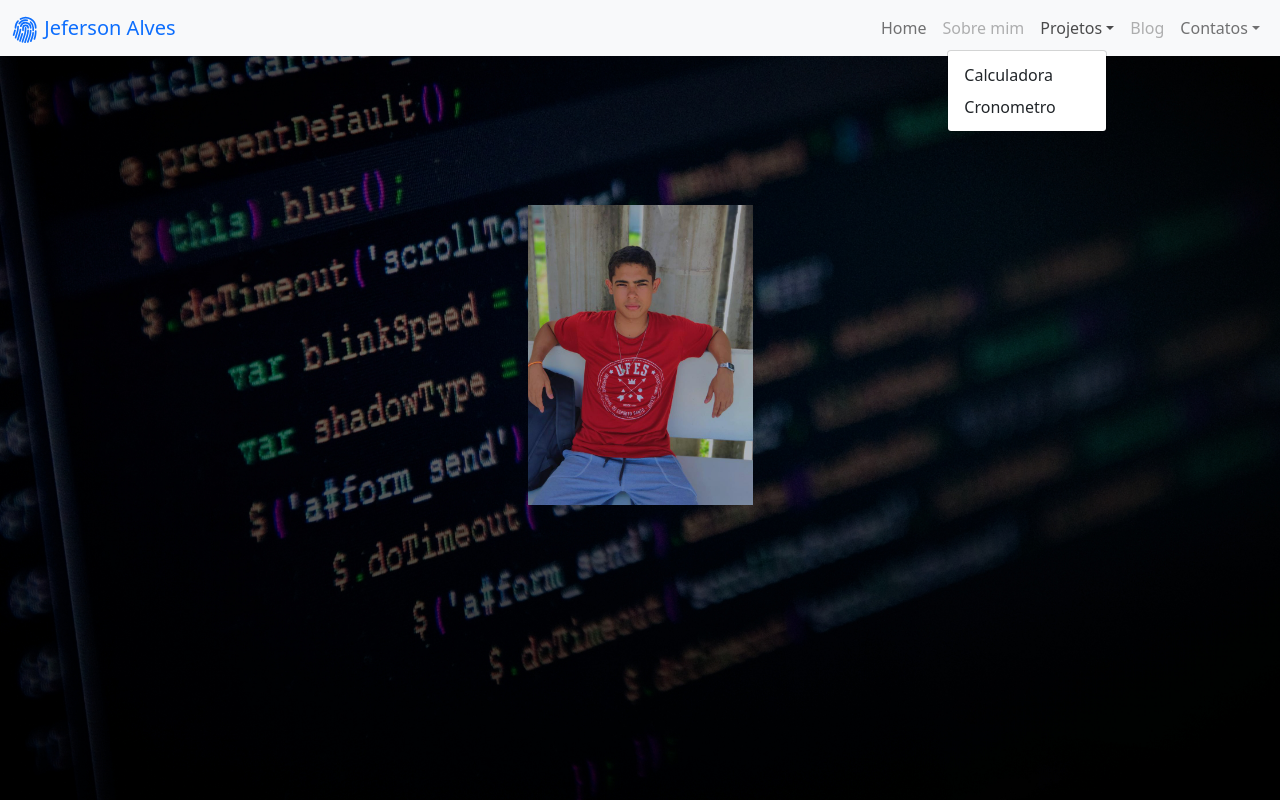
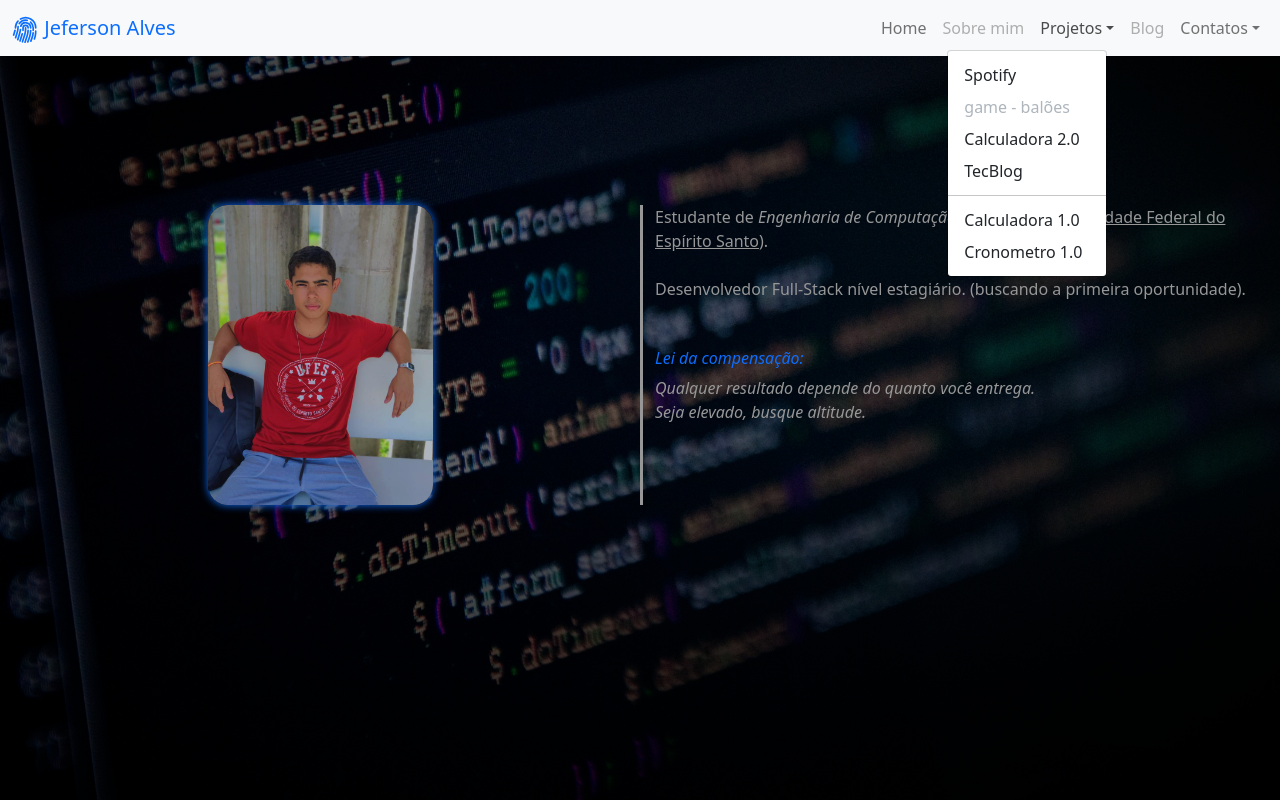
Before and after one commit to jeffalves33/jeffalves33, a website: page index.html in a window 1280 px wide. Both pictures are taken after a click on the button "Projetos". Shown: the top 800 px of the page. Drawn offline with nearby package versions, Linux system fonts and the light colour scheme.

Commit message:
portfolio 1.1

```diff
--- a/index.html
+++ b/index.html
@@ -23,7 +23,7 @@
         <link href="https://cdn.jsdelivr.net/npm/bootstrap@5.1.3/dist/css/bootstrap.min.css" rel="stylesheet" integrity="sha384-1BmE4kWBq78iYhFldvKuhfTAU6auU8tT94WrHftjDbrCEXSU1oBoqyl2QvZ6jIW3" crossorigin="anonymous">
         <link href="src/css/geral.css" rel="stylesheet">
         <link href="src/css/cabecalho.css" rel="stylesheet">
-        <link href="/src/css/firstpart.css">
+        <link href="src/css/firstpart.css" rel="stylesheet">
     </head>
 
     <body>
@@ -57,8 +57,13 @@
                         <li class="nav-item dropdown">
                             <a class="nav-link dropdown-toggle" role="button" data-bs-toggle="dropdown" aria-expanded="false" href="#">Projetos</a>
                             <ul id="contactsBar" class="dropdown-menu">
-                                <li><a class="dropdown-item" href="/calculadora/index.html">Calculadora</a></li>
-                                <li><a class="dropdown-item" href="/cronometro/index.html">Cronometro</a></li>
+                                <li><a class="dropdown-item" href="https://jeffalves33.github.io/curso-Dev-Web/Spotify/">Spotify</a></li>
+                                <li><a class="dropdown-item disabled" href="/calculadora/index.html">game - balões</a></li>
+                                <li><a class="dropdown-item" href="https://jeffalves33.github.io/curso-Dev-Web/calculadora/">Calculadora 2.0</a></li>
+                                <li><a class="dropdown-item" href="https://jeffalves33.github.io/curso-Dev-Web/TecBlog/">TecBlog</a></li>
+                                <li><hr class="dropdown-divider"></li>
+                                <li><a class="dropdown-item" href="/calculadora/index.html">Calculadora 1.0</a></li>
+                                <li><a class="dropdown-item" href="/cronometro/index.html">Cronometro 1.0</a></li>
                             </ul>
                         </li>
                         <a class="nav-link disabled">Blog</a>
@@ -78,12 +83,25 @@
         </nav>
 
         <div id="backgroundFirstPart" class="container-fluid background">
-            <div class="img-circle">
-                <img src="https://raw.githubusercontent.com/jeffalves33/jeffalves33/main/img/profileatt.jpeg" width="225" height="300">
+            <div class="row">
+                <div id="imgFirstPart" class="col-md-6">
+                    <img style="border-radius: 20px; box-shadow: inset 0 0 1em rgb(0, 0, 0), 0 0 0.5em #0D6EFD;;" src="https://raw.githubusercontent.com/jeffalves33/jeffalves33/main/img/profileatt.jpeg" width="225" height="300">
+                </div>
+
+                <div id="txtFirstPart" class="col-md-6">
+                    <p>Estudante de <em>Engenharia de Computação</em> pela UFES (<a href="https://www.ufes.br/" style="color: #979797;">Universidade
+                        Federal do Espírito Santo</a>).<br/><br/>Desenvolvedor Full-Stack nível estagiário. (buscando a primeira oportunidade).
+                    </p>
+                    <br/>
+                    <br/>
+                    <h6><i>Lei da compensação:</i></h6>
+                    <i>Qualquer resultado depende do quanto você entrega.</i><br/>
+                    <i>Seja elevado, busque altitude.</i>
+                </div>
             </div>
         </div>
 
-        <div class="container-fluid background">
+        <div class="container-fluid background" style="text-align: center;">
             <div>
                 <a href="https://github.com/jeffalves33">
                 <img height="180em" src="https://github-readme-stats.vercel.app/api/top-langs/?username=jeffalves33&layout=compact&langs_count=7&theme=dark"/>
--- a/src/css/firstpart.css
+++ b/src/css/firstpart.css
@@ -0,0 +1,18 @@
+#imgFirstPart{
+    text-align: center;
+}
+
+#txtFirstPart{
+    color: #979797;
+    border-left: 3px solid #979797;
+}
+#txtFirstPart h6{
+    color: #0D6EFD;
+}
+
+@media(max-width: 767px){
+    #txtFirstPart{
+        margin-top: 10px 10px 0 10px;
+        border: none;
+    }
+}
--- a/src/css/geral.css
+++ b/src/css/geral.css
@@ -1,10 +1,7 @@
-body{
-    text-align: center;
-}
-
 #backgroundFirstPart{
     background: url(https://raw.githubusercontent.com/jeffalves33/jeffalves33/main/img/backgroundatt.jpg);
     background-size: cover;
+    background-attachment: fixed;
 }
 .background{
     height: calc(100vh);
```
